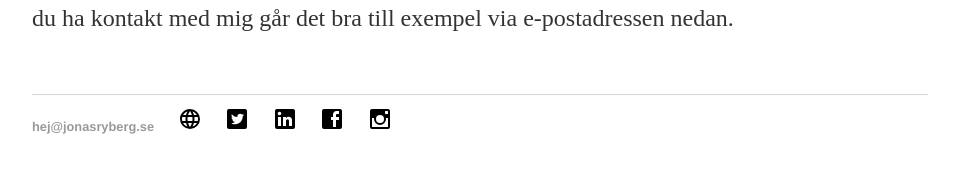
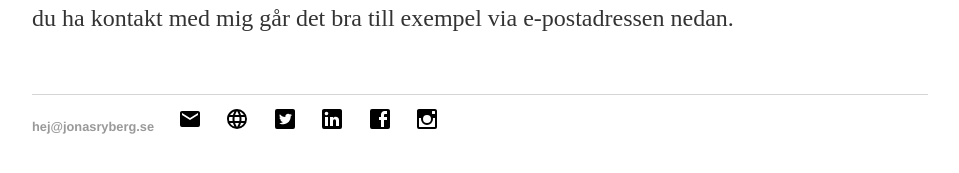
Before and after one commit to jonasryberg/test, a Jekyll site: the page index.html, which Jekyll copies as it is, in a window 1280 px wide. Shown: the part 260-433 px from the top of the page, without its empty margins (160-1119 px from the left). Built offline with Jekyll 4.4.1, drawn with Linux system fonts in a browser that asks for light colours.

Commit message:
Update index.html

```diff
--- a/index.html
+++ b/index.html
@@ -37,6 +37,9 @@
 				document.write("<a href='" + "mail" + "to:" + namn1 + "@" + namn2 + "'>" + linktext + "</a>");
 				</script>
 			</li>
+			<li><svg style="width:24px;height:24px" viewBox="0 0 24 24">
+    <path fill="#000000" d="M20,8L12,13L4,8V6L12,11L20,6M20,4H4C2.89,4 2,4.89 2,6V18A2,2 0 0,0 4,20H20A2,2 0 0,0 22,18V6C22,4.89 21.1,4 20,4Z" />
+</svg></li>
         		<li><a href="https://www.jonasryberg.se"><svg style="width:24px;height:24px" viewBox="0 0 24 24">
     <path fill="#000000" d="M16.36,14C16.44,13.34 16.5,12.68 16.5,12C16.5,11.32 16.44,10.66 16.36,10H19.74C19.9,10.64 20,11.31 20,12C20,12.69 19.9,13.36 19.74,14M14.59,19.56C15.19,18.45 15.65,17.25 15.97,16H18.92C17.96,17.65 16.43,18.93 14.59,19.56M14.34,14H9.66C9.56,13.34 9.5,12.68 9.5,12C9.5,11.32 9.56,10.65 9.66,10H14.34C14.43,10.65 14.5,11.32 14.5,12C14.5,12.68 14.43,13.34 14.34,14M12,19.96C11.17,18.76 10.5,17.43 10.09,16H13.91C13.5,17.43 12.83,18.76 12,19.96M8,8H5.08C6.03,6.34 7.57,5.06 9.4,4.44C8.8,5.55 8.35,6.75 8,8M5.08,16H8C8.35,17.25 8.8,18.45 9.4,19.56C7.57,18.93 6.03,17.65 5.08,16M4.26,14C4.1,13.36 4,12.69 4,12C4,11.31 4.1,10.64 4.26,10H7.64C7.56,10.66 7.5,11.32 7.5,12C7.5,12.68 7.56,13.34 7.64,14M12,4.03C12.83,5.23 13.5,6.57 13.91,8H10.09C10.5,6.57 11.17,5.23 12,4.03M18.92,8H15.97C15.65,6.75 15.19,5.55 14.59,4.44C16.43,5.07 17.96,6.34 18.92,8M12,2C6.47,2 2,6.5 2,12A10,10 0 0,0 12,22A10,10 0 0,0 22,12A10,10 0 0,0 12,2Z" />
 </svg></a></li>
```
